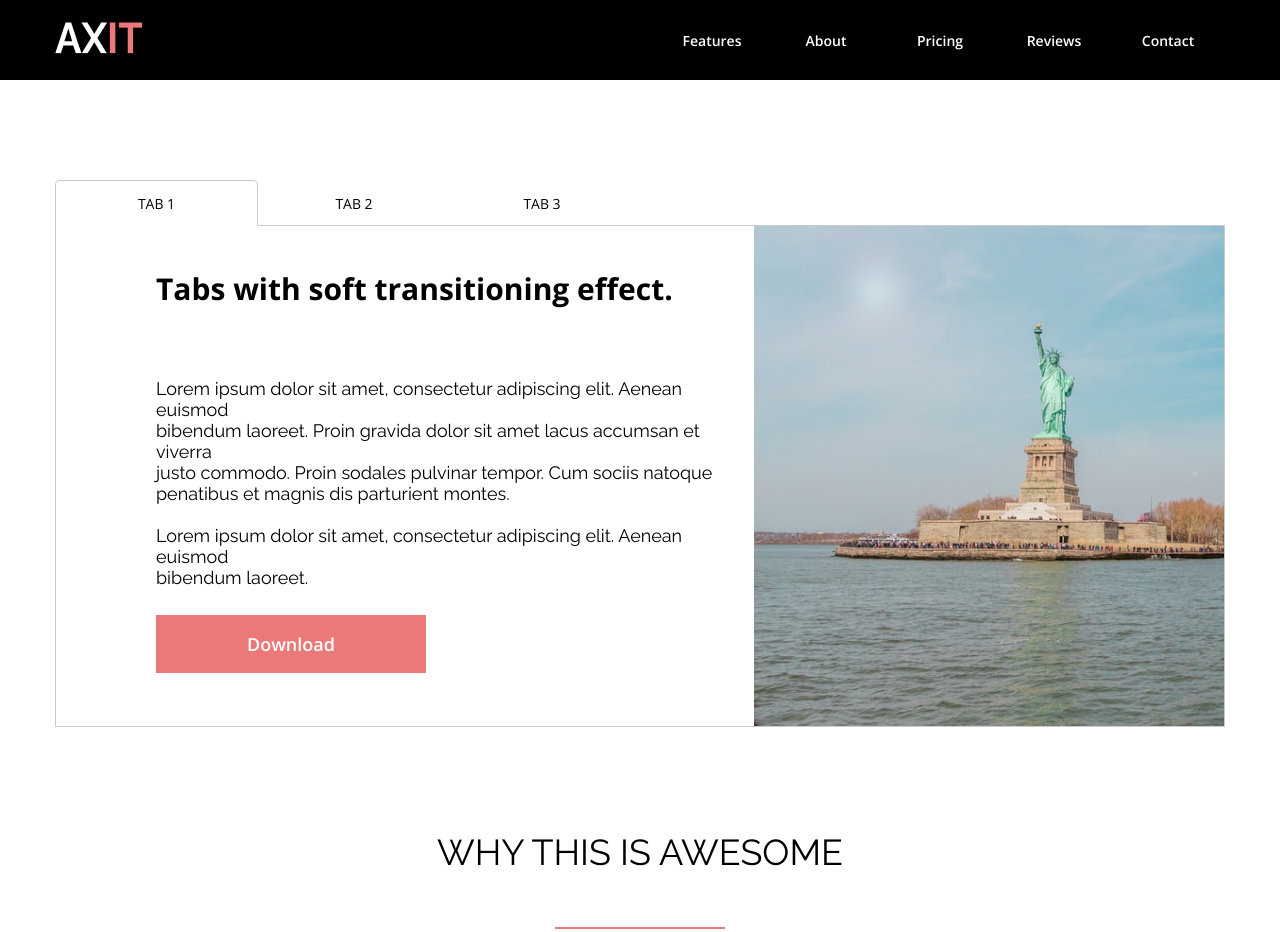
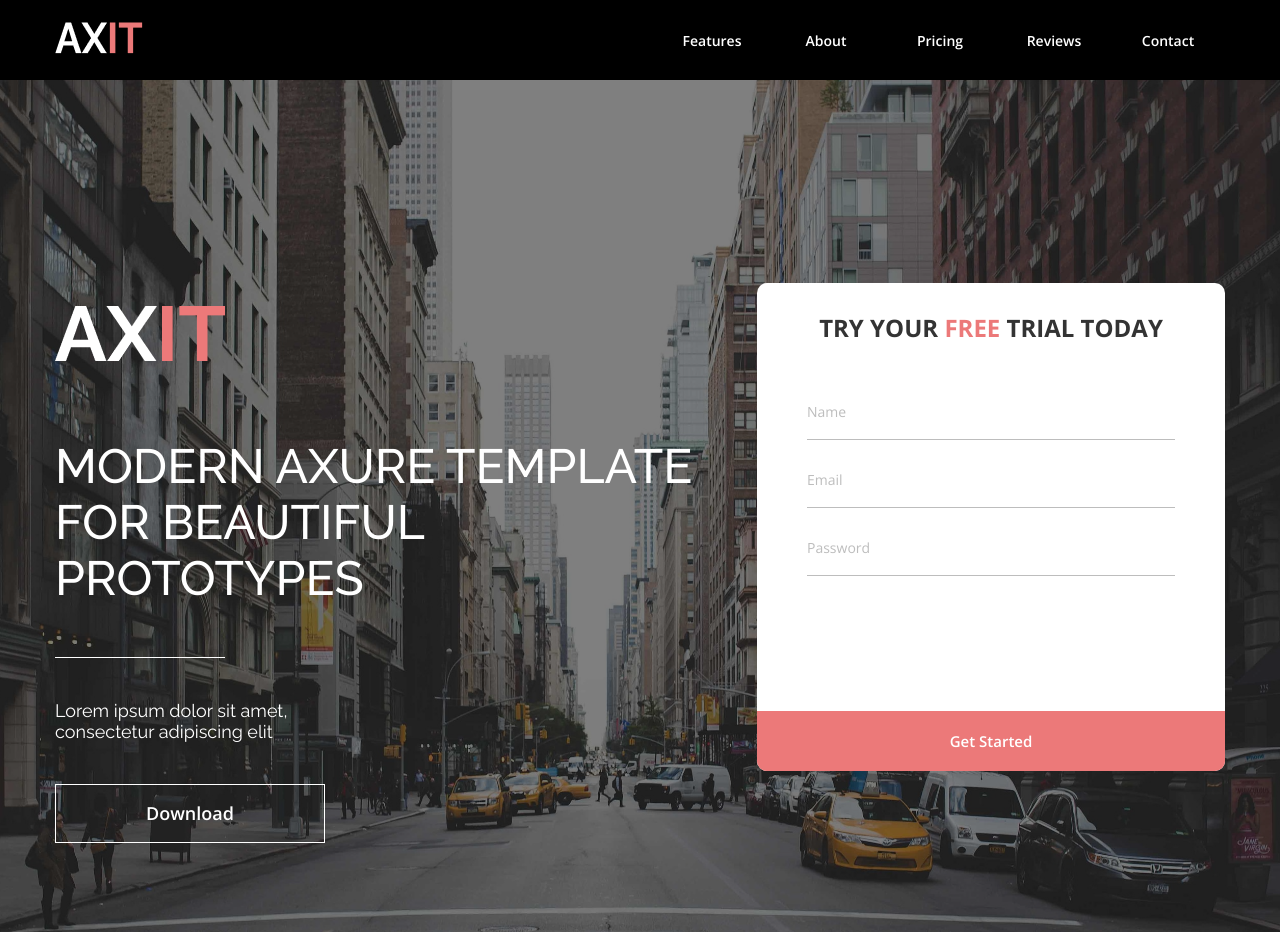
Before and after one commit to VeraShy/Axit_TMS, a plain HTML site: page index.html in a window 1280 px wide. Shown: the top 932 px of the page. Drawn offline with nearby package versions, Linux system fonts and the light colour scheme.

Commit message:
Section Main, Banner done

```diff
--- a/index.html
+++ b/index.html
@@ -23,8 +23,40 @@
                 </ul>
             </nav>
         </div>
+    </header>
 
-    </header>
+    <section class="main">
+        <div class="main-shadow">
+            <div class="wrapper main-wrapper">
+                <div class="main-content">
+                    <div class="main-content__logo">
+                        <img src="assets/main-logo.png" alt="logo">
+                    </div>
+                    <div class="main-content__slogan">
+                        <h1>MODERN AXURE TEMPLATE FOR BEAUTIFUL <br> PROTOTYPES</h1>
+                    </div>
+                    <div class="main-content__text">
+                        <p>Lorem ipsum dolor sit amet, consectetur adipiscing elit</p>
+                    </div>
+                    <a class="main-content__btn" href="#" download="">Download</a>
+
+                </div>
+                <div class="main-form">
+                    <p class="main-form__name">
+                        Try Your <span>FREE</span> Trial Today
+                    </p>
+                    <form>
+                        <div class="main-form__form">
+                            <input class="main-form__form-input" name="#" placeholder="Name">
+                            <input class="main-form__form-input" name="#" placeholder="Email">
+                            <input class="main-form__form-input" name="#" placeholder="Password">
+                        </div>
+                        <button class="main-form__form-btn">Get Started</button>
+                    </form>
+                </div>
+            </div>
+        </div>
+    </section>
     <section class="tab">
         <div class="wrapper">
             <div class="tab-nav">
@@ -68,7 +100,6 @@
                 <h2 class="section-head__title">
                     WHY THIS IS AWESOME
                 </h2>
-                <hr class="section-head__line">
                 <p class="section-head__text">
                     Lorem ipsum dolor sit amet, consectetur adipiscing elit.
                 </p>
@@ -125,7 +156,6 @@
                 <h2 class="section-head__title">
                     PRICING OPTIONS
                 </h2>
-                <hr class="section-head__line">
                 <p class="section-head__text">
                     Lorem ipsum dolor sit amet, consectetur adipiscing elit.
                 </p>
@@ -185,7 +215,6 @@
                 <h2 class="section-head__title">
                     WHAT OUR CUSTOMERS ARE SAYING
                 </h2>
-                <hr class="section-head__line">
                 <p class="section-head__text">
                     Lorem ipsum dolor sit amet, consectetur adipiscing elit.
                 </p>
@@ -260,6 +289,24 @@
             </div>
         </div>
     </section>
+    <section class="banner">
+        <div class="banner-shadow">
+            <div class="wrapper">
+                <div class="section-head banner-section-head">
+                    <h2 class="section-head__title">
+                        STYLISH AXURE DESIGN
+                    </h2>
+                    <p class="section-head__text">
+                        Use the sections you need, remove the ones you don't.  Create gorgeous prototypes faster than ever!
+                    </p>
+                </div>
+                <div class="banner-content">
+                    <div class="banner-content__btn"><a href="#" download="">Download</a></div>
+                </div>
+
+            </div>
+        </div>
+    </section>
 
 </body>
 </html>
--- a/styles/style.css
+++ b/styles/style.css
@@ -12,6 +12,8 @@
 .header {
     width: 100%;
     background-color: #000000;
+    position: fixed;
+    z-index: 5;
 }
 .header-wrapper {
     display: flex;
@@ -39,6 +41,124 @@
     margin: 0 auto;
     padding: 0 15px;
 }
+.main {
+    width: 100%;
+    height: 1026px;
+    background-image: url("../assets/main-pic.jpg");
+    background-position: center;
+    background-repeat: no-repeat;
+    background-size: cover;
+}
+.main-shadow {
+    width: 100%;
+    height: 100%;
+    background: rgba(0, 0, 0, 0.5);
+}
+.main-wrapper {
+    display: flex;
+    justify-content: flex-start;
+    padding-top: 283px;
+}
+.main-content {
+    width: 60%;
+}
+.main-content__logo {
+    padding: 23px 0 73px 0;
+}
+.main-content__slogan {
+    position: relative;
+    padding-bottom: 52px;
+}
+.main-content__slogan h1{
+    font-family: 'Raleway';
+    font-weight: 500;
+    font-size: 48px;
+    line-height: 56px;
+    color:#FFFFFF;
+}
+.main-content__slogan:after {
+    position: absolute;
+    content: "";
+    width: 170px;
+    height: 1px;
+    background-color: #FFFFFF;
+    bottom: 0;
+}
+.main-content__text {
+    width: 40%;
+    font-family: 'Raleway';
+    font-weight: 400;
+    font-size: 18px;
+    line-height: 21px;
+    color:#FFFFFF;
+    padding: 42px 0;
+}
+.main-content__btn {
+    display: block;
+    width: 270px;
+    font-family: 'Open Sans';
+    font-weight: 600;
+    font-size: 18px;
+    line-height: 25px;
+    color:#FFFFFF;
+    text-align: center;
+    border: 1px solid #FFFFFF;
+    padding: 16px 0;
+}
+.main-form {
+    width: 40%;
+    height: max-content;
+    background-color: #FFFFFF;
+    border-radius: 10px;
+    overflow: hidden;
+}
+.main-form__name {
+    text-transform: uppercase;
+    font-family: 'Open Sans';
+    font-weight: 700;
+    font-size: 24px;
+    line-height: 33px;
+    text-align: center;
+    color: #333333;
+    padding: 28px 0;
+}
+.main-form__name span {
+    color: #EC7979;
+}
+.main-form__form {
+    display: flex;
+    flex-direction: column;
+    padding: 0 50px;
+}
+.main-form__form-input {
+    border: none;
+    border-bottom: 1px solid #BDBDBD;
+    padding: 33px 0 19px 0;
+}
+.main-form__form-input::placeholder {
+    font-family: 'Open Sans';
+    font-weight: 400;
+    font-size: 14px;
+    line-height: 19px;
+    color:#BDBDBD;
+}
+
+/* .main-form__form-input:focus {
+    border: none;
+} */
+.main-form__form-btn {
+    width: 100%;
+    height: 60px;
+    align-self: flex-end;
+    font-family: 'Open Sans';
+    font-weight: 600;
+    font-size: 15px;
+    line-height: 20px;
+    color: #FFFFFF;
+    background-color: #EC7979;
+    border: none;
+    margin-top: 135px;
+}
 .tab {
     padding: 100px 0 50px 0;
 }
@@ -47,7 +167,6 @@
     display: inline-block;
     background-color: transparent;
     font-family: 'Open Sans';
-    font-style: normal;
     font-weight: 400;
     font-size: 14px;
     line-height: 19px;
@@ -74,14 +193,6 @@
     background: white;
     font-size: 0;
 }
-/* .tab-content-text {
-    width: 698px;
-    display: inline-block;
-    vertical-align: top;
-    font-size: 0;
-    margin: 0;
-    padding: 0 30px 0 100px;
-} */
 .tab-content-text {
     width: 698px;
     font-size: 0;
@@ -120,13 +231,6 @@
     background-color: #EC7979;
     margin-top: 27px;
 }
-/* .tab-content-img {
-    width: 470px;
-    height: 500px;
-    overflow: hidden;
-    display: inline-block;
-    margin: 0;
-} */
 .tab-content-img {
     width: 470px;
     height: 500px;
@@ -142,6 +246,7 @@
 }
 .section-head__title {
     width: 100%;
+    position: relative;
     font-family: 'Raleway';
     font-style: normal;
     font-weight: 400;
@@ -151,10 +256,14 @@
     color: #000000;
     padding: 54px 0;
 }
-.section-head__line {
+.section-head__title::after {
+    position: absolute;
+    content: "";
     width: 170px;
-    border: 1px solid #EC7979;
-    margin: 0 auto;
+    height: 1px;
+    background-color: #EC7979;
+    bottom: 0;
+    left: calc(50% - 85px);
 }
 .section-head__text {
     font-family: 'Raleway';
@@ -164,7 +273,7 @@
     line-height: 21px;
     text-align: center;
     color: #86878B;
-    margin: 40px 0;
+    margin-top: 40px;
 }
 .awesome-content {
     width: inherit;
@@ -295,8 +404,7 @@
 }
 .reviews-content {
     display: flex;
-    margin: 0 -15px;
-    padding: 43px 0 0 0;
+    margin: 83px -15px 0 -15px;
 }
 .reviews-content-item {
     width: 33.3%;
@@ -313,7 +421,8 @@
     line-height: 21.13px;
     color: #86878B;
     text-align: center;
-    padding: 37px 20px;
+    overflow: hidden;
+    padding: 37px 24px;
 }
 .reviews-content-item__author {
     display: flex;
@@ -350,3 +459,44 @@
     line-height: 21.13px;
     color: #000000;
 }
+.banner {
+    width: 100%;
+    height: 442px;
+    background-image: url("../assets/banner-pic.png");
+    background-position: center;
+    background-repeat: no-repeat;
+    background-size: cover;
+}
+.banner-shadow {
+    width: 100%;
+    height: 100%;
+    background: rgba(0, 0, 0, 0.5);
+    padding-top: 50px;
+}
+.banner-section-head h2,
+.banner-section-head p {
+    color: #FFFFFF;
+}
+.banner-section-head .section-head__title::after {
+    background-color: #FFFFFF;
+}
+.banner-content {
+    width: 100%;
+    display: flex;
+    justify-content: center;
+    margin-top: 73px;
+}
+.banner-content__btn {
+    width: 370px;
+    font-family: 'Open Sans';
+    font-weight: 600;
+    font-size: 18px;
+    line-height: 25px;
+    padding: 17px 0;
+    text-align: center;
+    border: 1px solid#FFFFFF;
+}
+.banner-content__btn a {
+    color:#FFFFFF;
+    text-decoration: none;
+}
```
Also changed, not shown: assets/main-logo.png (added), assets/main-pic.jpg (added), 1 other file.
